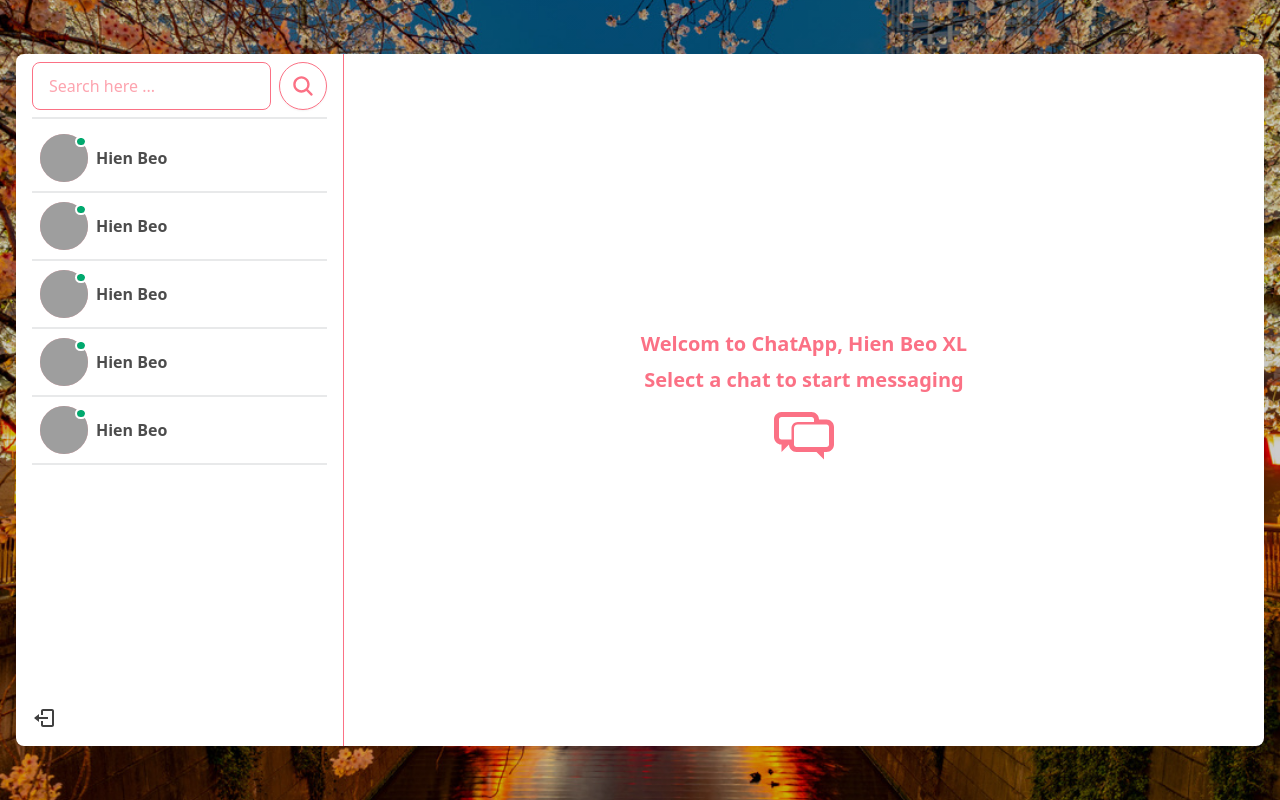
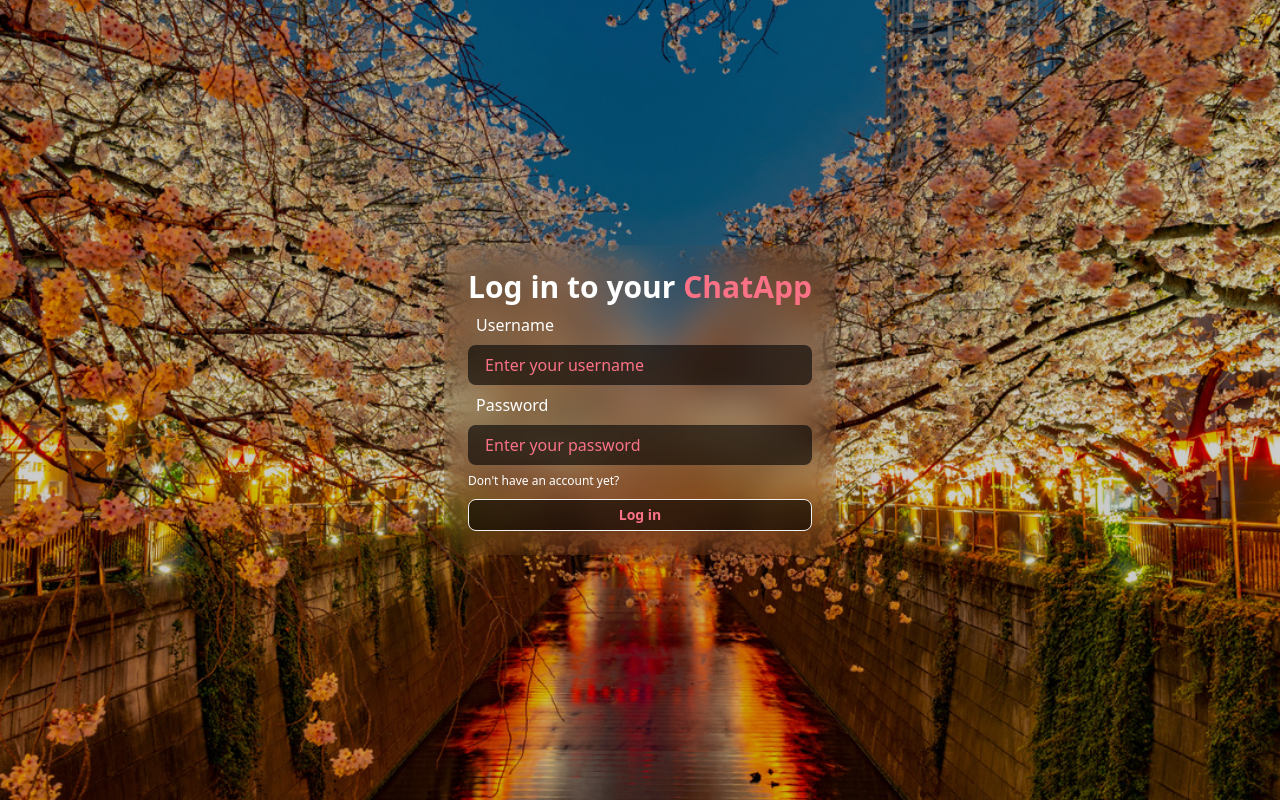
Before and after one commit to giahienhoang99/realtime_chat_app, a React (Vite) app in the folder frontend/: page /login in a window 1280 px wide. Built offline with nearby package versions, Linux system fonts and the light colour scheme; grey boxes are pictures that could not be loaded.

Commit message:
react router: use BrowserRouter for client side routing

```diff
--- a/frontend/package.json
+++ b/frontend/package.json
@@ -12,7 +12,8 @@
   "dependencies": {
     "react": "^18.3.1",
     "react-dom": "^18.3.1",
-    "react-icons": "^5.3.0"
+    "react-icons": "^5.3.0",
+    "react-router-dom": "^6.27.0"
   },
   "devDependencies": {
     "@eslint/js": "^9.11.1",
--- a/frontend/src/App.jsx
+++ b/frontend/src/App.jsx
@@ -1,14 +1,16 @@
 import LogIn from './pages/login/LogIn';
 import SignUp from './pages/signup/Signup';
 import Home from './pages/home/home';
-
+import { Routes, Route } from 'react-router-dom';
 function App() {
 
   return (
     <div className='p-4 h-screen flex items-center justify-center'>
-      {/* <LogIn /> */}
-      {/* <SignUp /> */}
-      <Home/>
+      <Routes>
+        <Route path='/' element={<Home />} />
+        <Route path='/login' element={<LogIn />} />
+        <Route path='/signup' element={<SignUp />} />
+      </Routes>
     </div>
   );
 }
--- a/frontend/src/main.jsx
+++ b/frontend/src/main.jsx
@@ -1,10 +1,13 @@
-import { StrictMode } from 'react'
-import { createRoot } from 'react-dom/client'
+import React from 'react'
+import ReactDOM from 'react-dom/client'
 import App from './App.jsx'
 import './index.css'
+import { BrowserRouter } from 'react-router-dom'
 
-createRoot(document.getElementById('root')).render(
-  <StrictMode>
-    <App />
-  </StrictMode>,
+ReactDOM.createRoot(document.getElementById('root')).render(
+  <React.StrictMode>
+    <BrowserRouter>
+      <App />
+    </BrowserRouter>
+  </React.StrictMode>
 )
```
Also changed, not shown: 1 other file (tests, documents, lock files or other folders).
